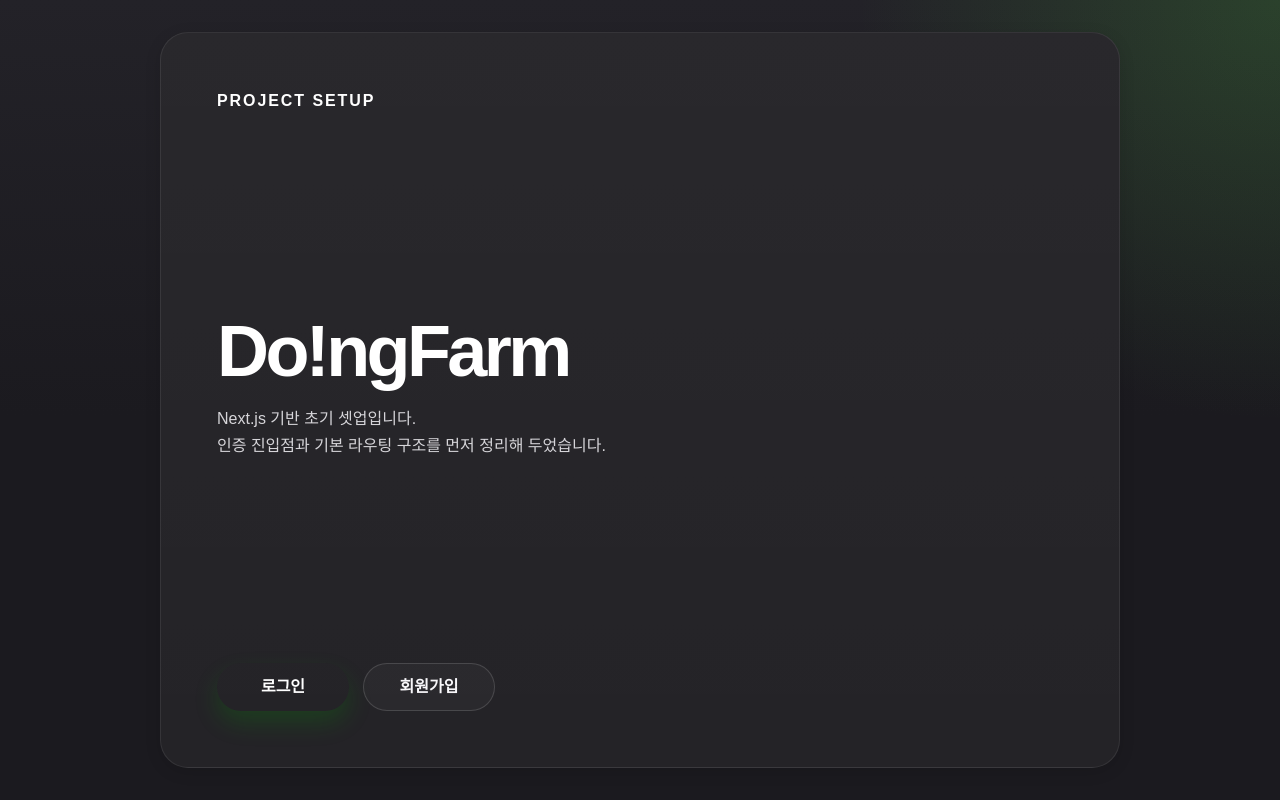
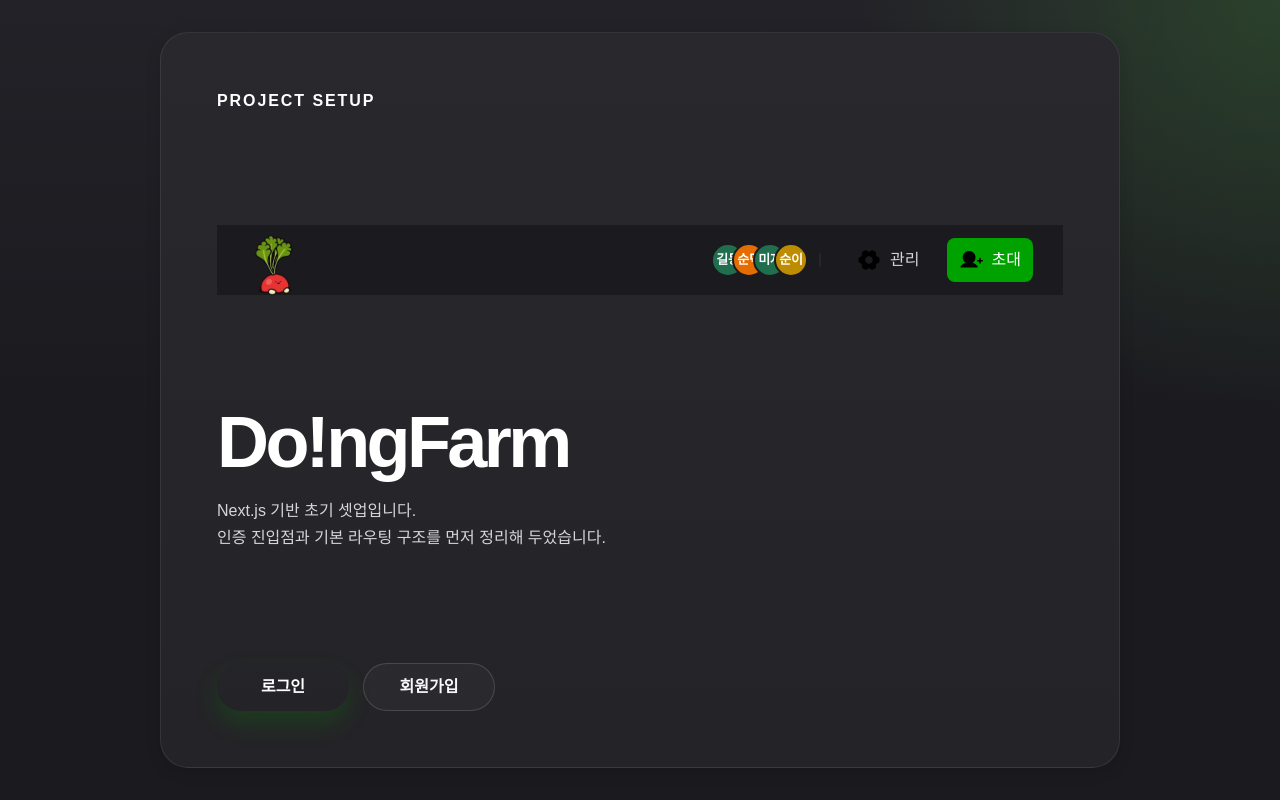
Before and after one commit to douk9909/DoingFarm, a Next.js app: page / in a window 1280 px wide. Built offline with nearby package versions, Linux system fonts and the light colour scheme.

Commit message:
feat: avatar 컴포넌트에서 userProfile 이미지 없을 때 색상 랜덤 지정 구현

```diff
--- a/src/app/page.tsx
+++ b/src/app/page.tsx
@@ -1,12 +1,14 @@
 import Link from 'next/link';
 import { PATH } from '@/lib/constants/path';
 import styles from './page.module.css';
+import Navbar from '@/components/layout/navbar/Navbar';
 
 export default function LandingPage() {
   return (
     <div className={styles.page}>
       <main className={styles.main}>
         <p className={styles.eyebrow}>Project Setup</p>
+        <Navbar />
 
         <section className={styles.intro}>
           <h1>Do!ngFarm</h1>
--- a/src/components/common/avatar/Avatar.module.css
+++ b/src/components/common/avatar/Avatar.module.css
@@ -1,7 +1,8 @@
 .avatar {
-  width: 38px;
-  height: 38px;
+  width: 24px;
+  height: 24px;
   border-radius: 9999px;
+  border: 2px solid var(--color-background);
   background-color: var(--color-gray-300);
   display: flex;
   align-items: center;
@@ -14,3 +15,26 @@
   height: 100%;
   object-fit: cover;
 }
+
+.initial {
+  color: var(--color-white);
+  display: flex;
+  align-items: center;
+  justify-content: center;
+  font-size: 8px;
+  font-weight: 600;
+}
+
+@media (min-width: 768px) {
+  .avatar {
+    width: 34px;
+    height: 34px;
+  }
+
+  .initial {
+    /* font: var(--text-sm-semibold); */
+    font-size: 13px;
+    font-weight: 600;
+    white-space: nowrap;
+  }
+}
--- a/src/components/common/avatar/Avatar.tsx
+++ b/src/components/common/avatar/Avatar.tsx
@@ -1,14 +1,52 @@
+import { useMemo } from 'react';
+import { cn } from '@/lib/utils/cn';
 import styles from './Avatar.module.css';
 
+const COLORS = [
+  'var(--color-profile-green)',
+  'var(--color-profile-violet)',
+  'var(--color-profile-cyan)',
+  'var(--color-profile-rose)',
+  'var(--color-profile-cobalt)',
+  'var(--color-profile-yellow)',
+  'var(--color-profile-orange)',
+] as const;
+
 interface AvatarProps {
-  src?: string;
+  src?: string | null;
   alt?: string;
+  name: string;
+  className?: string;
 }
 
-export default function Avatar({ src, alt = 'profile' }: AvatarProps) {
+export default function Avatar({ src, alt = 'profileImage', name, className }: AvatarProps) {
+  const displayName = useMemo(() => {
+    if (!name) return '';
+
+    const isKorean = /[ㄱ-ㅎ|ㅏ-ㅣ|가-힣]/.test(name);
+
+    if (isKorean) {
+      return name.length > 1 ? name.slice(1, 3) : name;
+    } else {
+      return name.charAt(0).toUpperCase();
+    }
+  }, [name]);
+
+  const profileBgColor = useMemo(() => {
+    const charCodeSum = name.split('').reduce((acc, char) => acc + char.charCodeAt(0), 0);
+    return COLORS[charCodeSum % COLORS.length];
+  }, [name]);
+
   return (
-    <div className={styles.avatar}>
-      {src ? <img src={src} alt={alt} className={styles.image} /> : <span>P</span>}
+    <div
+      className={cn(styles.avatar, className)}
+      style={{ backgroundColor: !src ? profileBgColor : undefined }}
+    >
+      {src ? (
+        <img src={src} alt={alt} className={styles.profileImage} />
+      ) : (
+        <span className={styles.initial}>{displayName}</span>
+      )}
     </div>
   );
 }
--- a/src/components/layout/navbar/Navbar.module.css
+++ b/src/components/layout/navbar/Navbar.module.css
@@ -34,14 +34,10 @@
 .userList {
   display: flex;
   align-items: center;
-  gap: -13px;
 }
 
 .profile {
-  width: 24px;
-  height: 24px;
-  border-radius: 50%;
-  border: 2px solid var(--color-background);
+  margin-right: -13px;
 }
 
 .line {
@@ -57,6 +53,8 @@
 }
 
 .button {
+  background-color: transparent;
+  border: none;
   display: flex;
   align-items: center;
   border-radius: var(--radius-sm);
--- a/src/components/layout/navbar/Navbar.tsx
+++ b/src/components/layout/navbar/Navbar.tsx
@@ -1,8 +1,5 @@
-'use client';
-
-import { useEffect, useState } from 'react';
-
 import Image from 'next/image';
+import Avatar from '@/components/common/avatar/Avatar';
 import characterImg from '@/assets/character/carrot1.svg';
 import sideMenuIcon from '@/assets/icon/ic_sidemenu.svg';
 import settingIcon from '@/assets/icon/ic_setting.svg';
@@ -10,31 +7,7 @@
 import styles from './Navbar.module.css';
 import { cn } from '@/lib/utils/cn';
 
-const COLORS = [
-  'var(--color-profile-green)',
-  'var(--color-profile-violet)',
-  'var(--color-profile-cyan)',
-  'var(--color-profile-rose)',
-  'var(--color-profile-cobalt)',
-  'var(--color-profile-yellow)',
-  'var(--color-profile-orange)',
-] as const;
-
-type Color = (typeof COLORS)[number];
-
-function getRandomColor(): Color {
-  const randomIndex = Math.floor(Math.random() * COLORS.length);
-  return COLORS[randomIndex];
-}
-
 export default function Navbar() {
-  const [profileColor, setProfileColor] = useState<Color>('var(--color-profile-green)');
-
-  useEffect(() => {
-    const color = getRandomColor();
-    setProfileColor(color);
-  }, []);
-
   return (
     <header className={styles.container}>
       <div className={styles.leftContainer}>
@@ -45,9 +18,10 @@
       </div>
       <div className={styles.rightContainer}>
         <div className={styles.userList}>
-          <div className={styles.profile} style={{ backgroundColor: profileColor }}>
-            <span className={styles.userName}>사용자이름</span>
-          </div>
+          <Avatar src={null} name="홍길동" className={styles.profile} />
+          <Avatar src={null} name="김순덕" className={styles.profile} />
+          <Avatar src={null} name="박미자" className={styles.profile} />
+          <Avatar src={null} name="김순이" className={styles.profile} />
         </div>
         <div className={styles.line}></div>
         <div className={styles.buttonContainer}>
```
